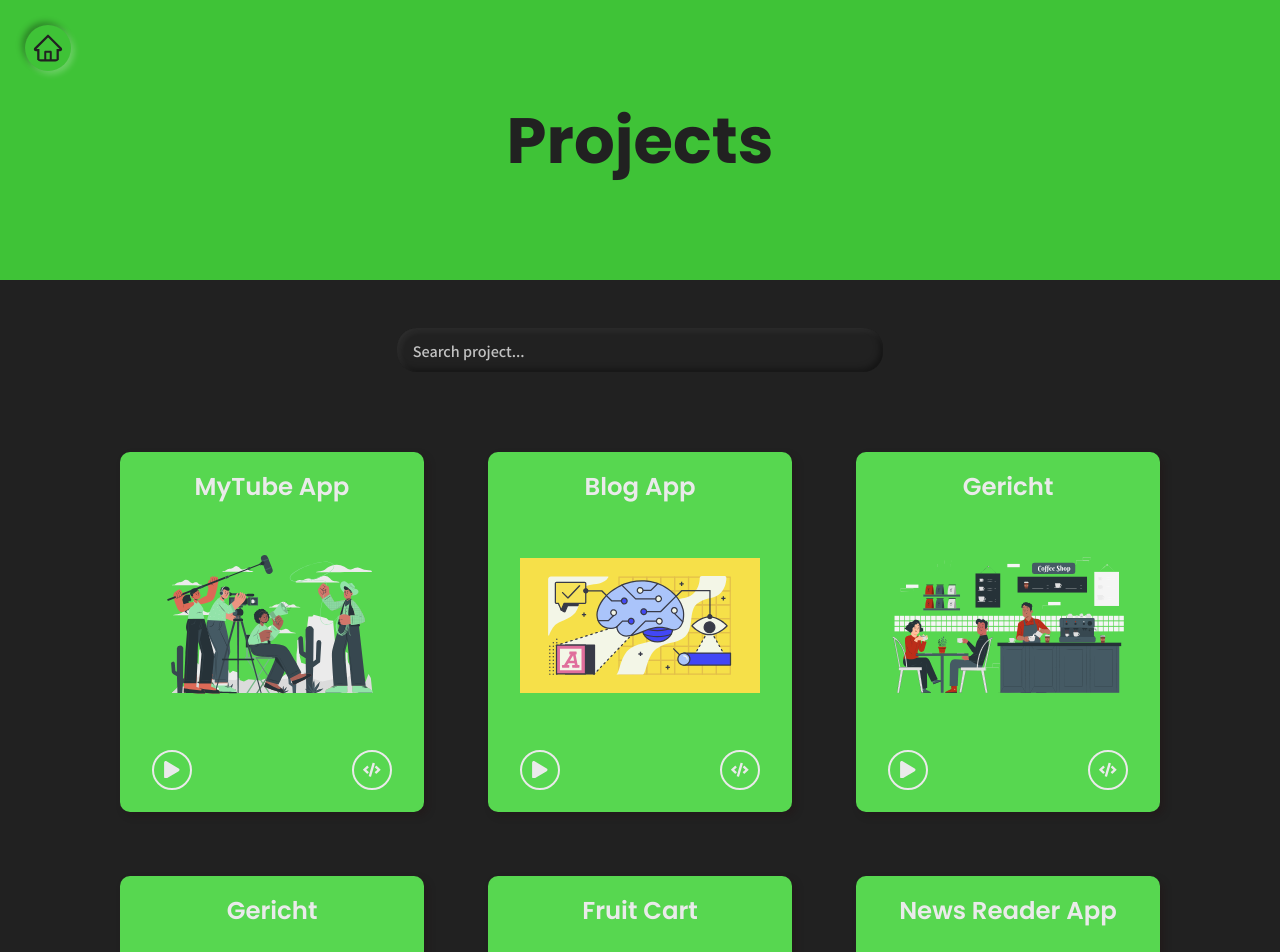
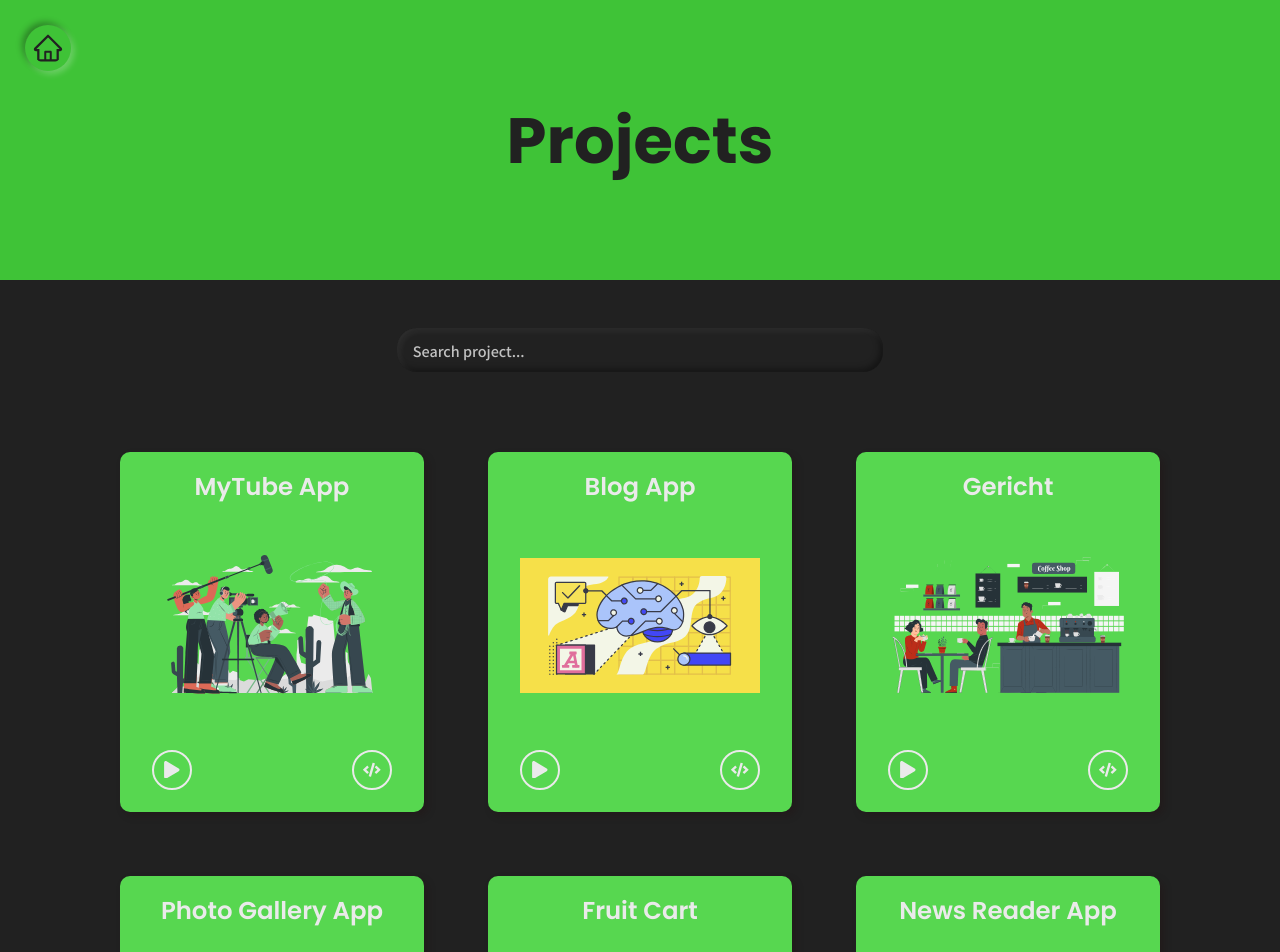
Before and after one commit to ijpkaushik/Portfolio, a React (Create React App) app: page /projects in a window 1280 px wide. Shown: the top 952 px of the page. Built offline with nearby package versions, Linux system fonts and the light colour scheme; grey boxes are pictures that could not be loaded; a web font is replaced by a local one.

Commit message:
project edited

```diff
--- a/src/data/projectsData.js
+++ b/src/data/projectsData.js
@@ -44,9 +44,9 @@ export const projectsData = [
   },
   {
     id: 12,
-    projectName: "Gericht",
+    projectName: "Photo Gallery App",
     projectDesc:
-      "A frontend UI for Restaurant App using react and css.",
+      "A frontend UI for Photo Gallery App using react and css.",
     tags: ["React", "CSS", "Nodejs", "Figma"],
     code: "https://github.com/ijpkaushik/photo-gallery-app",
     demo: "https://ijpkaushik-photo-gallery-app.netlify.app/",
```
